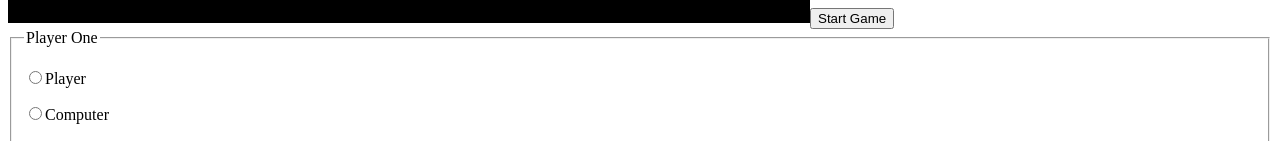
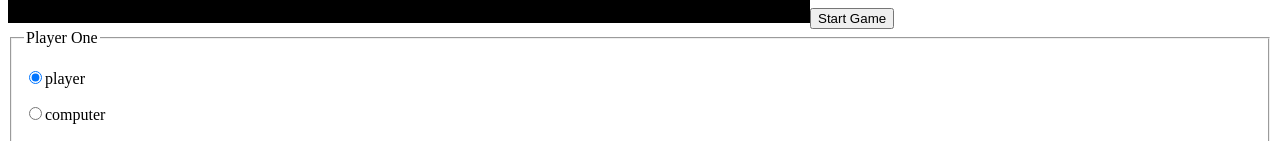
Before and after one commit to mattangebert/cobalt, an Angular app: page /pong in a window 1280 px wide. Shown: the part 659-800 px from the top of the page. Built offline with nearby package versions, Linux system fonts and the light colour scheme.

Commit message:
[master] Fix inital options

```diff
--- a/src/app/form-option/service/option.service.ts
+++ b/src/app/form-option/service/option.service.ts
@@ -17,10 +17,10 @@ export class OptionService {
         label: 'Player One',
         type: 'radio',
         required: true,
-        value: 'Player',
+        value: 'player',
         options: [
-          { key: 'player', value: 'Player' },
-          { key: 'computer', value: 'Computer' }
+          { key: 'player', value: 'player' },
+          { key: 'computer', value: 'computer' }
         ],
         order: 1
       }),
@@ -30,10 +30,10 @@ export class OptionService {
         label: 'Player Two',
         type: 'radio',
         required: true,
-        value: 'Computer',
+        value: 'computer',
         options: [
-          { key: 'player', value: 'Player' },
-          { key: 'computer', value: 'Computer' }
+          { key: 'player', value: 'player' },
+          { key: 'computer', value: 'computer' }
         ],
         order: 2
       }),
--- a/src/app/pong/classes/pong-game.ts
+++ b/src/app/pong/classes/pong-game.ts
@@ -45,17 +45,14 @@ export class PongGame {
         this.height = height;
         this.width = width;
 
-        this.ball =  new Ball(15, 15, 1.9, { x: height / 2, y: width / 2 }, { x: 1, y: 1 });
-        this.playerOnePaddle =  new Paddle(100, 20, 2, {x: 50, y: height / 2 });
-        this.playerTwoPaddle =  new Paddle(100, 20, 2, {x: width - 50, y: height / 2 });
+        this.resetCanvas();
     }
 
-    reset() {
+    resetCanvas() {
         this.ball =  new Ball(15, 15, 1.9, { x: this.height / 2, y: this.width / 2 }, { x: 1, y: 1 });
         this.playerOnePaddle =  new Paddle(100, 20, 1.5, {x: 50, y: this.height / 2 });
         this.playerTwoPaddle =  new Paddle(100, 20, 1.5, {x: this.width - 50, y: this.height / 2 });
     }
-
 
     tick(controlStates: PongControlStates): void {
         this.ball.move();
--- a/src/app/pong/pong.component.ts
+++ b/src/app/pong/pong.component.ts
@@ -65,7 +65,7 @@ export class PongComponent implements OnInit {
   {
     if(this.interval) {
       clearInterval(this.interval);
-      this.pongGame.reset();
+      this.pongGame.resetCanvas();
       this.initialiseGame();
     }
 
```
